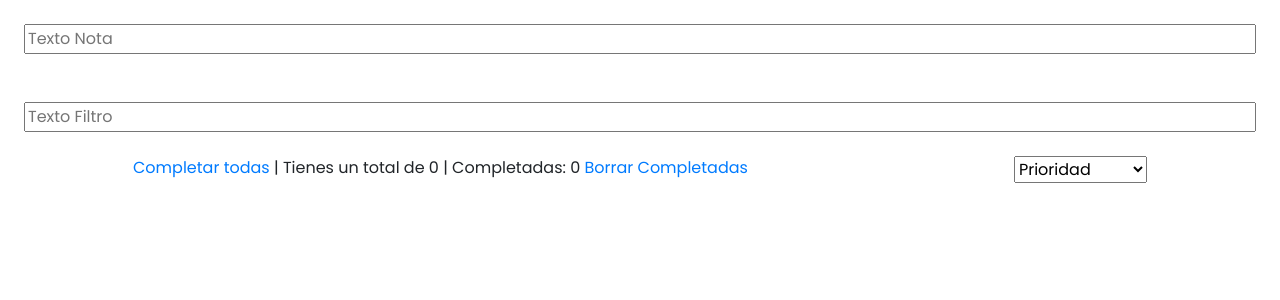
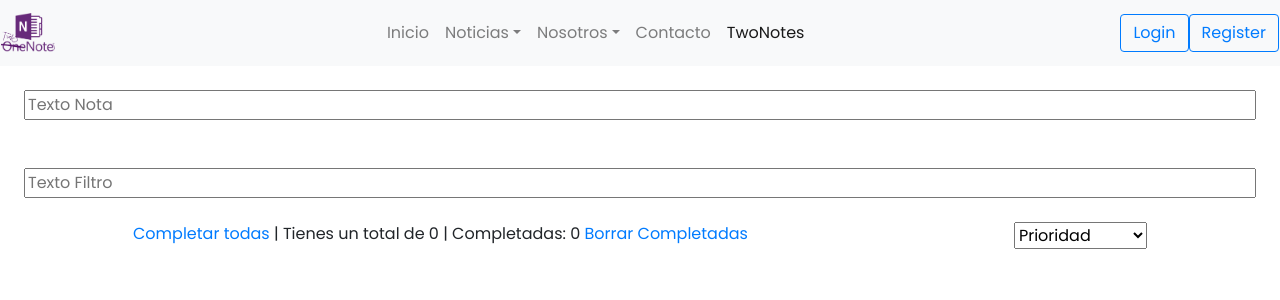
Before and after one commit to Marcocuma/twonotes, a Vue app: page / in a window 1280 px wide. Shown: the top 300 px of the page. Built offline with nearby package versions, Linux system fonts and the light colour scheme; a web font is replaced by a local one.

Commit message:
Añadida barra de navegacion y correccion de errores

```diff
--- a/src/App.vue
+++ b/src/App.vue
@@ -1,10 +1,11 @@
 <template>
   <div id="notas" class="row">
+        <nav1></nav1>
         <div id="barraBusqueda" class="col-12 d-flex">
             <input type="text" class="w-100 m-4" required v-on:keypress="add" v-model="textoNota" placeholder="Texto Nota">
         </div>
         <div id="barraFiltro" class="col-12 d-flex">
-            <input type="text" class="w-100 m-4" required v-on:keypress="add" v-model="textoFiltro" placeholder="Texto Filtro">
+            <input type="text" class="w-100 m-4" v-on:keypress="add" v-model="textoFiltro" placeholder="Texto Filtro">
         </div>
         <div class="col-12 d-flex justify-content-around">
             <p class="mb-0"><a v-on:click="compTodas" href="#">Completar todas </a>| Tienes un total de {{ totalNotas }} | Completadas: {{ notasCompletadas }} <a v-on:click="delCompletadas" href="#">Borrar Completadas</a></p>
@@ -22,9 +23,11 @@
 <script>
 
 import lista from './components/lista.vue'
+import nav1 from './components/nav1.vue'
 export default {
   name: 'notas',
   components: {
+    nav1,
     lista
   },
   data(){
@@ -69,12 +72,12 @@ export default {
         },
         compTodas: function(){
             if(!this.completadas){
-                this.notas.forEach((nota)=>{
+                this.ordenarNotas.forEach((nota)=>{
                     nota.marcada=true;
                 });
                 this.completadas=true;
             } else {
-                this.notas.forEach((nota)=>{
+                this.ordenarNotas.forEach((nota)=>{
                     nota.marcada=false;
                 });
                 this.completadas=false;
@@ -96,35 +99,37 @@ export default {
             return filtradas.length;
         },
         ordenarNotas: function(){
-            if(this.textoFiltro==''){
             if(this.orden=="2")
-                    return this.notas.slice().sort((nota1,nota2)=>{
+                return this.notas.slice().filter((nota1)=>{
+                    return nota1.text.toLowerCase().includes(this.textoFiltro.toLowerCase())
+                }).sort((nota1,nota2)=>{
                     var a=nota1.marcada
                     var b=nota2.marcada
                     return a == false ? 1 : a==b ? 0 : -1
                 });
             else if(this.orden=="3")
-                    return this.notas.slice().sort((nota1,nota2)=>{
+                return this.notas.slice().filter((nota1)=>{
+                    return nota1.text.toLowerCase().includes(this.textoFiltro.toLowerCase())
+                }).sort((nota1,nota2)=>{
                     var a=nota1.marcada
                     var b=nota2.marcada
                     return a == true ? 1 : a==b ? 0 : -1
                 });
             else if(this.orden=="4")
-                    return this.notas.slice().sort((nota1,nota2)=>{
+                return this.notas.slice().filter((nota1)=>{
+                    return nota1.text.toLowerCase().includes(this.textoFiltro.toLowerCase())
+                }).sort((nota1,nota2)=>{
                     var a=nota1.prioridad
                     var b=nota2.prioridad
                     return a < b ? 1 : a == b ? 0 : -1
                 });
-                return this.notas.slice().sort((nota1,nota2)=>{
+            return this.notas.slice().filter((nota1)=>{
+                    return nota1.text.toLowerCase().includes(this.textoFiltro.toLowerCase())
+                }).sort((nota1,nota2)=>{
                 var a=nota1.text.toLowerCase()
                 var b=nota2.text.toLowerCase()
                 return a > b ? 1 : a==b ? 0 : -1
             });
-            } else {
-                return this.notas.slice().filter((nota1)=>{
-                    return nota1.text.toLowerCase().includes(this.textoFiltro.toLowerCase())
-                });
-            }
         }
     }
 }
@@ -134,6 +139,9 @@ export default {
 @import url('https://fonts.googleapis.com/css?family=Poppins|Zhi+Mang+Xing&display=swap');
 ol{
     font-family: 'Zhi Mang Xing', cursive;
+}
+html{
+
 }
 *{
     font-family: 'Poppins', sans-serif;
--- /dev/null
+++ b/src/components/nav1.vue
@@ -0,0 +1,76 @@
+<template lang="html">
+
+  <nav class="navbar navbar-expand-md navbar-light bg-light col-12">
+      <img class="navbar-brand" id="navIcon" src="../assets/logoNav.png"/>
+      <button class="navbar-toggler d-lg-none" type="button" data-toggle="collapse" data-target="#collapsibleNavId" aria-controls="collapsibleNavId"
+          aria-expanded="false" aria-label="Toggle navigation">
+          <span class="navbar-toggler-icon"></span>
+      </button>
+      <div class="collapse navbar-collapse justify-content-center" id="collapsibleNavId">
+          <ul class="navbar-nav mt-lg-0">
+              <li class="nav-item">
+                  <a class="nav-link" href="#">Inicio <span class="sr-only">(current)</span></a>
+              </li>
+              <li class="nav-item dropdown">
+                  <a class="nav-link dropdown-toggle" href="#" id="dropdownId" data-toggle="dropdown" aria-haspopup="true" aria-expanded="false">Noticias</a>
+                  <div class="dropdown-menu" aria-labelledby="dropdownId">
+                      <a class="dropdown-item" href="#">Noticia 1</a>
+                      <a class="dropdown-item" href="#">Noticia 2</a>
+                  </div>
+              </li>
+              <li class="nav-item dropdown">
+                  <a class="nav-link dropdown-toggle" href="#" id="dropdownId" data-toggle="dropdown" aria-haspopup="true" aria-expanded="false">Nosotros</a>
+                  <div class="dropdown-menu" aria-labelledby="dropdownId">
+                      <a class="dropdown-item" href="#">Nosotros 1</a>
+                      <a class="dropdown-item" href="#">Nosotros 2</a>
+                  </div>
+              </li>
+              <li class="nav-item">
+                  <a class="nav-link" href="#">Contacto</a>
+              </li>
+              <li class="nav-item active">
+                  <a class="nav-link" href="#">TwoNotes</a>
+              </li>
+          </ul>
+      </div>
+      <div id="botones" class="nav-item">
+          <button class="btn btn-outline-primary my-2 my-sm-0" onclick="abrirModalLogin()" type="submit">Login</button>
+          <button class="btn btn-outline-primary my-2 my-sm-0" onclick="abrirModalRegis()" type="submit">Register</button>
+      </div>
+  </nav>
+
+</template>
+
+<script lang="js">
+
+  export default  {
+    name: 'nav1',
+    props: [],
+    mounted () {
+
+    },
+    data () {
+      return {
+
+      }
+    },
+    methods: {
+
+    },
+    computed: {
+
+    }
+}
+
+
+</script>
+
+<style scoped lang="css">
+  .nav {
+
+  }
+  #navIcon{
+    width: auto;
+    height: 2.5em;
+  }
+</style>
--- a/src/components/nota.vue
+++ b/src/components/nota.vue
@@ -2,15 +2,15 @@
 
   <li class="m-4">
       <div class="card">
-          <div class="card-body row d-flex align-items-center">
-            <input type="checkbox" :id=index v-model='todo.marcada'/><label class="mb-0 col-1" :for=index ></label>
-            <p class="col-9 mb-0" v-bind:class='{terminada : todo.marcada}'> {{ todo.text }} </p>
+          <div class="card-body row d-flex align-items-center justify-content-between">
+            <input type="checkbox" :id=index v-model='todo.marcada'/><label class="mb-0 col-2" :for=index ></label>
+            <p class="col-8 mb-0" v-bind:class='{terminada : todo.marcada}'> {{ todo.text }} </p>
             <div class="col-2 d-flex justify-content-end">
               <img src="../assets/trash.png"  @click="eliminarNota(todo)"/>
             </div>
           </div>
           <div class="card-footer">
-            <div id="tiempo"><span>La nota fue añadida hace {{ calculaTiempo(todo.tiempo) }} minutos</span></div>
+            <div id="tiempo"><span>Fecha: {{ calculaTiempo(todo.tiempo) }}</span></div>
             <div class="btn-group btn-group-toggle" >
                 <label class="btn btn-outline-success " v-bind:class="[ todo.prioridad == -1 ? 'active' : '']">
                     <input type="radio" @click="cambiarPrioridad(todo,-1)" id="option1">Baja
@@ -43,8 +43,8 @@
     },
     methods: {
        calculaTiempo: function(ti){
-            var tiempo=new Date(Date.now()-ti);
-            return tiempo.getMinutes()
+            var tiempo=new Date(ti);
+            return (tiempo.getDate() + "/" + (tiempo.getMonth() +1) + "/" + tiempo.getFullYear()+'  '+tiempo.getHours()+':'+tiempo.getMinutes()+':'+tiempo.getSeconds())
         },
         cambiarPrioridad: function(todo,number){
           todo.prioridad=number
@@ -68,7 +68,6 @@
   }
   .card-body img{
     height:5em;
-    min-width: 4em;
     border-radius: 20%;
   }
   .card-body img:hover{
@@ -89,17 +88,18 @@
   input[type=checkbox] + label
   {
     background: url("../assets/unchecked_checkbox.png") no-repeat;
-    background-size: contain;
-    height: 2.5em;
-    min-width: 2.5em;
+    background-size:contain;
+    height: 3em;
+    max-width: 3em;
     display:inline-block;
     padding: 0 0 0 0px;
   }
   input[type=checkbox]:checked + label
   {
     background: url("../assets/checked_checkbox.png") no-repeat;
-    background-size: contain;
-    height: 2.5em;
+    background-size:contain;
+    height: 3em;
+    max-width: 3em;
     display:inline-block;
     padding: 0 0 0 0px;
   }
```
Also changed, not shown: src/assets/logoNav.png (added), 1 other file (tests, documents, lock files or other folders). Lines whose indentation alone changed are shown as unchanged.
